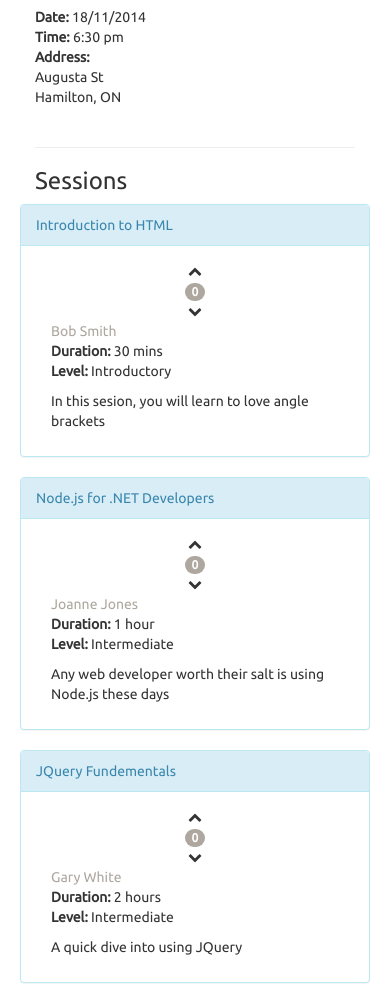
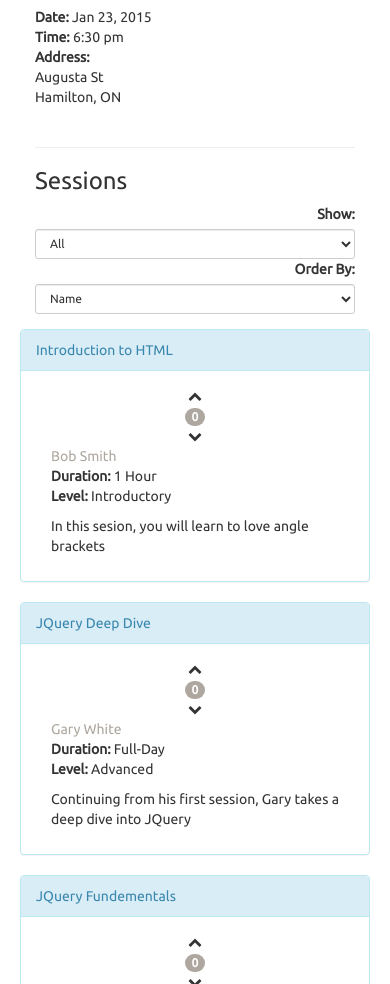
Before and after one commit to rprouse/EventReg, a plain HTML site: page app/EventDetails.html in a window 390 px wide. Shown: the part 116-1100 px from the top of the page. Drawn offline with Linux system fonts and the light colour scheme.

Commit message:
Added filters to the event sessions

```diff
--- a/app/EventDetails.html
+++ b/app/EventDetails.html
@@ -9,7 +9,7 @@
 </head>
 <body>
 
-    <!-- Header -->
+  <!-- Header -->
   <div class="navbar navbar-default navbar-fixed-top">
     <div class="container">
       <div class="navbar-header">
@@ -43,7 +43,7 @@
           </div>
           <div class="row">
             <div class="col-md-4">
-              <div><strong>Date: </strong> {{event.date}}</div>
+              <div><strong>Date: </strong> {{event.date | date:'mediumDate'}}</div>
               <div><strong>Time: </strong> {{event.time}}</div>
             </div>
             <div class="col-md-4">
@@ -65,9 +65,26 @@
       <h3>Sessions</h3>
 
       <div class="row">
+        <div class="col-sm-10 col-sm-push-1 text-right form-group form-inline">
+          <label class="control-label">Show:</label>
+          <select ng-model="query.level" class="form-control input-sm">
+            <option selected value="">All</option>
+            <option>Introductory</option>
+            <option>Intermediate</option>
+            <option>Advanced</option>
+          </select>
+          <label class="control-label">Order By:</label>
+          <select ng-model="sortorder" class="form-control input-sm">
+            <option selected value="name">Name</option>
+            <option value="-upVoteCount">Votes</option>
+          </select>
+        </div>
+      </div>
+
+      <div class="row">
         <div class="col-sm-10 col-sm-push-1">
 
-          <div class="row session" ng-repeat="session in event.sessions">
+          <div class="row session" ng-repeat="session in event.sessions | orderBy:sortorder | filter:query">
             <div class="panel panel-info">
               <div class="panel-heading"><span>{{session.name}}</span></div>
               <div class="panel-body">
@@ -83,7 +100,7 @@
                 <div class="col-sm-10 col-md-11">
                   <p>
                     <span class="text-muted">{{session.creatorName}}</span><br />
-                    <span><strong>Duration:</strong> {{session.duration}}</span><br />
+                    <span><strong>Duration:</strong> {{session.duration | durations}}</span><br />
                     <span><strong>Level:</strong> {{session.level}}</span>
                   </p>
                   <p>{{session.abstract}}</p>
@@ -110,5 +127,6 @@
   <script src="lib/angular/angular.js"></script>
   <script src="js/app.js"></script>
   <script src="js/controllers/EventController.js"></script>
+  <script src="js/filters.js"></script>
 </body>
 </html>
--- a/app/js/controllers/EventController.js
+++ b/app/js/controllers/EventController.js
@@ -1,9 +1,12 @@
 (function () {
 
-  eventsApp.controller('EventController', function($scope) {
+  eventsApp.controller('EventController', function ($scope) {
+
+    $scope.sortorder = 'name';
+
     $scope.event = {
       name: 'CoderCamp 21',
-      date: '18/11/2014',
+      date: 1421989200000,
       time: '6:30 pm',
       location: {
         address: 'Augusta St',
@@ -15,23 +18,30 @@
         {
           name: 'Introduction to HTML',
           creatorName: 'Bob Smith',
-          duration: '30 mins',
+          duration: 1,
           level: 'Introductory',
           abstract: 'In this sesion, you will learn to love angle brackets',
           upVoteCount: 0
         }, {
           name: 'Node.js for .NET Developers',
           creatorName: 'Joanne Jones',
-          duration: '1 hour',
+          duration: 2,
           level: 'Intermediate',
           abstract: 'Any web developer worth their salt is using Node.js these days',
           upVoteCount: 0
         }, {
           name: 'JQuery Fundementals',
           creatorName: 'Gary White',
-          duration: '2 hours',
+          duration: 1,
           level: 'Intermediate',
           abstract: 'A quick dive into using JQuery',
+          upVoteCount: 0
+        }, {
+          name: 'JQuery Deep Dive',
+          creatorName: 'Gary White',
+          duration: 4,
+          level: 'Advanced',
+          abstract: 'Continuing from his first session, Gary takes a deep dive into JQuery',
           upVoteCount: 0
         }
       ]
--- a/app/js/filters.js
+++ b/app/js/filters.js
@@ -1 +1,18 @@
 'use strict';
+
+eventsApp.filter('durations', function () {
+  return function (duration) {
+    switch (duration) {
+      case 1:
+        return "1 Hour";
+      case 2:
+        return "2 Hours";
+      case 3:
+        return "Half-Day";
+      case 4:
+        return "Full-Day";
+      default:
+        return "TBA";
+    }
+  }
+});
```
